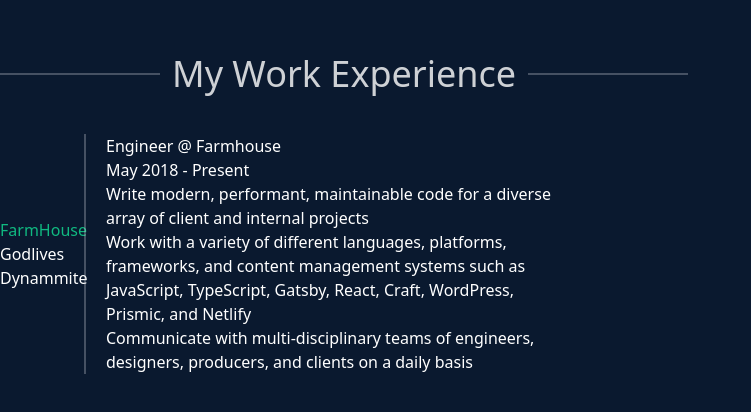
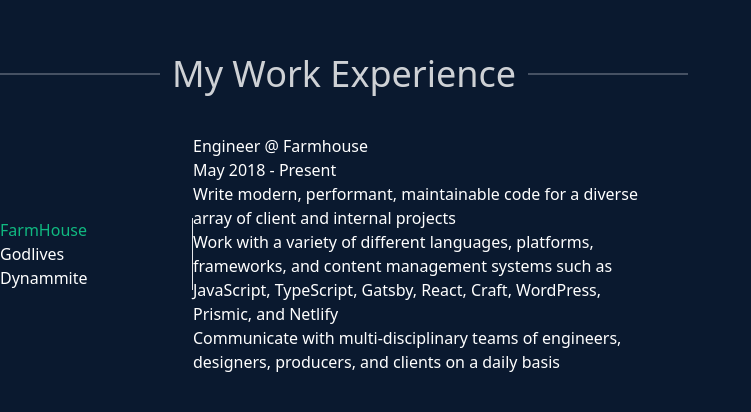
Before and after one commit to EngineerDanny/EngineerDanny_Portfolio, a React (Create React App) app: page / in a window 1280 px wide. Shown: the part 1546-1958 px from the top of the page, without its empty margins (0-751 px from the left). Built offline with nearby package versions, Linux system fonts and the light colour scheme.

Commit message:
replace divider with border

```diff
--- a/src/App.jsx
+++ b/src/App.jsx
@@ -74,8 +74,8 @@ function App() {
       </section>
 
       {/* Work Experience Section */}
-      <section className="h-screen">
-        <div className="flex flex-col justify-start h-4/6">
+      <section className="h-screen w-screen">
+        <div className="flex flex-col justify-start h-4/6 w-full">
           {/* Work Experience Header */}
           <div className="flex flex-row items-center mb-10">
             <div className="w-40 h-0.5 bg-gray-300 opacity-30"></div>
@@ -87,14 +87,11 @@ function App() {
 
           <div className="flex flex-row items-center w-full">
             {/*Job Tabs Component */}
-            <div className="flex flex-col">
-              <button className="text-green-500 w-16">FarmHouse</button>
-              <button className=" w-16">Godlives</button>
-              <button className=" w-16">Dynammite</button>
-            </div>
-
-            {/* Divider */}
-            <div className="w-0.5 h-full mx-5 bg-gray-300 opacity-30"></div>
+            <ul className="flex flex-col border-r">
+              <li className="text-green-500 w-48">FarmHouse</li>
+              <li className=" w-48">Godlives</li>
+              <li className=" w-48">Dynammite</li>
+            </ul>
 
             {/* Job Content */}
             <div className="max-w-md">
```
